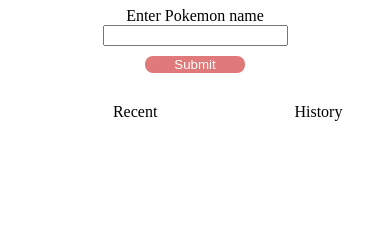
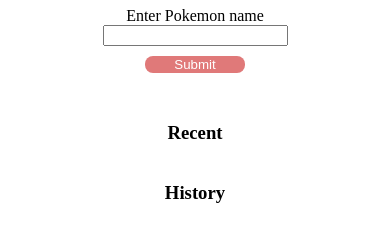
Before and after one commit to Kimmm-c/COMP2537_Assignments, a plain HTML site: page Assignment 1/pokemon_search.html in a window 390 px wide. Shown: the part 119-360 px from the top of the page. Drawn offline with nearby package versions, Linux system fonts and the light colour scheme.

Commit message:
add media screen for responsiveness

```diff
--- a/Assignment 1/pokemon_search.html
+++ b/Assignment 1/pokemon_search.html
@@ -2,6 +2,7 @@
 
 <head>
     <meta charset="utf-8">
+    <meta name="viewport" content="width=device-width, initial-scale=1">
     <link rel="stylesheet" href="style_search.css">
     <script src="https://ajax.googleapis.com/ajax/libs/jquery/3.5.1/jquery.min.js"></script>
     <script src="search.js"></script>
@@ -69,12 +70,12 @@
 
     </header>
     <div id="recent_or_history">
-        <div id="recent">Recent
+        <div id="recent"><h3>Recent</h3>
             <main id="pokemons_display">
 
             </main>
         </div>
-        <div id="history">History
+        <div id="history"><h3>History</h3>
             <div id="display_history">
 
             </div>
--- a/Assignment 1/style_search.css
+++ b/Assignment 1/style_search.css
@@ -81,3 +81,29 @@
     color: black;
     border: 0.01px solid black;
 }
+
+@media screen and (max-width: 600px){
+    #recent_or_history{
+        display: flex;
+        flex-direction: column;
+    }
+
+    #recent, #history{
+        width: 100%;
+    }
+}
+
+@media screen and (max-width: 400px){
+    #recent_or_history{
+        display: flex;
+        flex-direction: column;
+    }
+
+    #recent, #history{
+        width: 100%;
+    }
+
+    .pokemon{
+        width: 100%;
+    }
+}
```
Also changed, not shown: Assignment 1/index.html (+1 -0 lines), Assignment 1/profile.html (+1 -0 lines), Assignment 1/style.css (+20 -1 lines).
